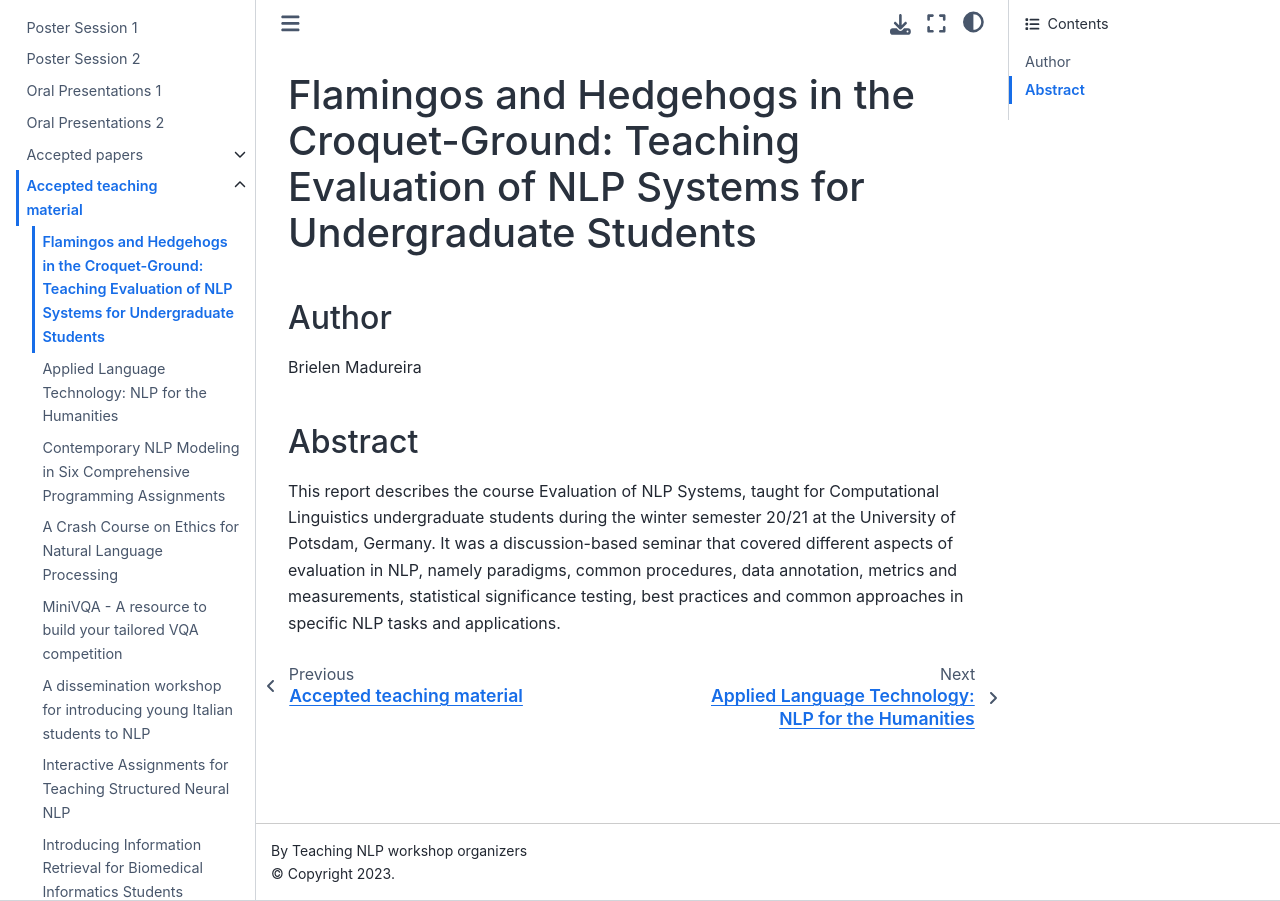
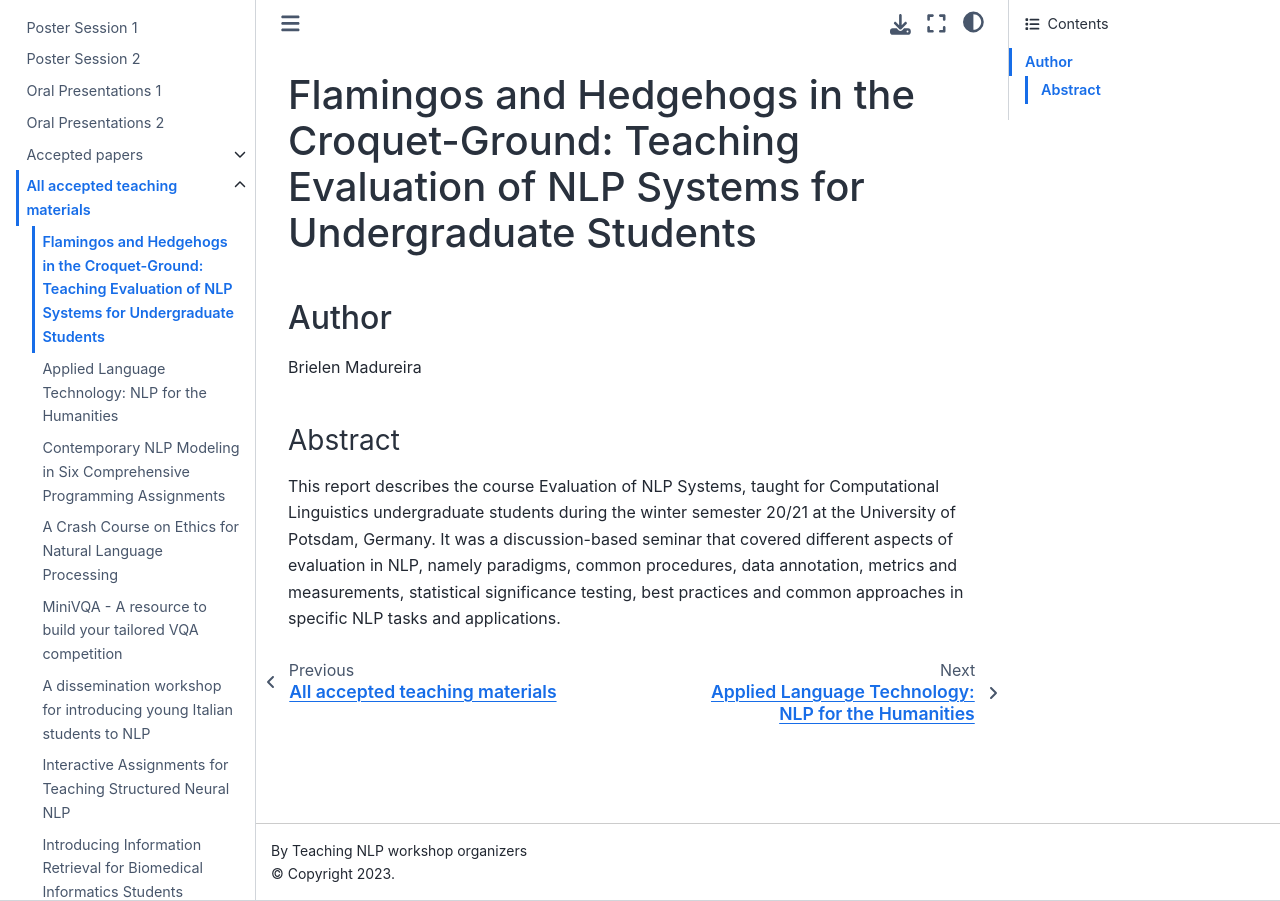
Before and after one commit to TeachingNLP/workshop-book, a Jupyter Book: the page built from teaching_material/submission12.md, in a window 1280 px wide. Built offline with Jupyter Book 1.0.4 settings and Sphinx 7.4.7 and the Sphinx Book theme 1.1.4, drawn with Linux system fonts in a browser that asks for light colours.

Commit message:
updating

```diff
--- a/teaching_material/README.md
+++ b/teaching_material/README.md
@@ -1,3 +1,3 @@
-# Accepted teaching material
+# All accepted teaching materials
 
 Here you'll find teaching material submissions.
--- a/teaching_material/submission12.md
+++ b/teaching_material/submission12.md
@@ -1,6 +1,6 @@
 # Flamingos and Hedgehogs in the Croquet-Ground: Teaching Evaluation of NLP Systems for Undergraduate Students
 
-### Author
+## Author
 
 Brielen Madureira
 
```
Also changed, not shown: teaching_material/submission16.md (+1 -1 lines), teaching_material/submission18.md (+1 -1 lines).
